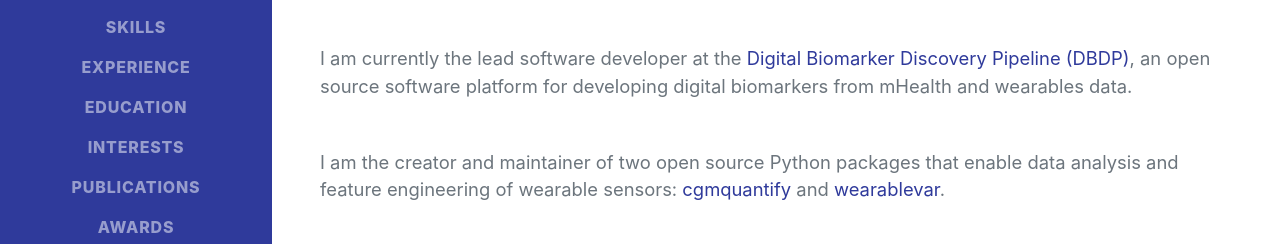
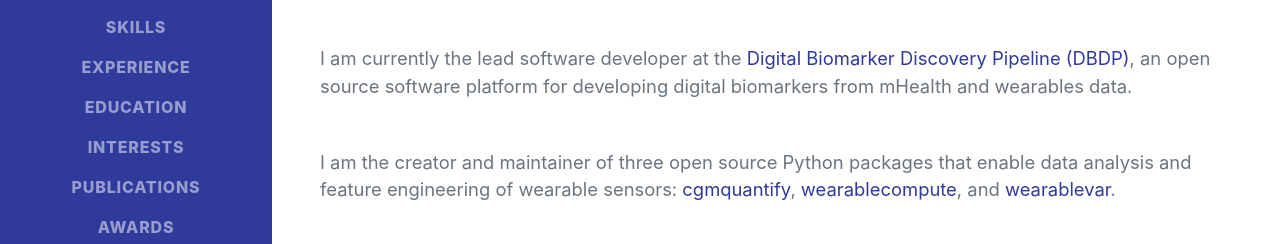
Before and after one commit to brinnaebent/brinnaebent.github.io, a plain HTML site: page index.html in a window 1280 px wide. Shown: the part 365-609 px from the top of the page. Drawn offline with nearby package versions, Linux system fonts and the light colour scheme; a web font is replaced by a local one.

Commit message:
Updated About

```diff
--- a/index.html
+++ b/index.html
@@ -46,7 +46,7 @@
 
                     <p class="lead mb-5">I am currently the lead software developer at the <a target="blank" href="http://dbdp.org">Digital Biomarker Discovery Pipeline (DBDP)</a>, an open source software platform for developing digital biomarkers from mHealth and wearables data. </p>
 
-                    <p class="lead mb-5">I am the creator and maintainer of two open source Python packages that enable data analysis and feature engineering of wearable sensors: <a target="blank" href="https://github.com/brinnaebent/cgmquantify">cgmquantify</a> and <a target="blank" href="https://github.com/brinnaebent/wearablevar">wearablevar</a>.</p>
+                    <p class="lead mb-5">I am the creator and maintainer of three open source Python packages that enable data analysis and feature engineering of wearable sensors: <a target="blank" href="https://github.com/brinnaebent/cgmquantify">cgmquantify</a>, <a target="blank" href="https://github.com/brinnaebent/wearablecompute">wearablecompute</a>,  and <a target="blank" href="https://github.com/brinnaebent/wearablevar">wearablevar</a>.</p>
 
                     <div class="social-icons">
                         <a class="social-icon" target="blank" href="https://www.linkedin.com/in/brinnaebent/"><i class="fab fa-linkedin-in"></i></a><a class="social-icon" target="blank" href="https://github.com/brinnaebent"><i class="fab fa-github"></i></a><a class="social-icon" target="blank" href="https://twitter.com/RunsData"><i class="fab fa-twitter"></i></a><a class="social-icon" target="blank" href="https://medium.com/@RunsData"><i class="fab fa-medium"></i></a>
```
